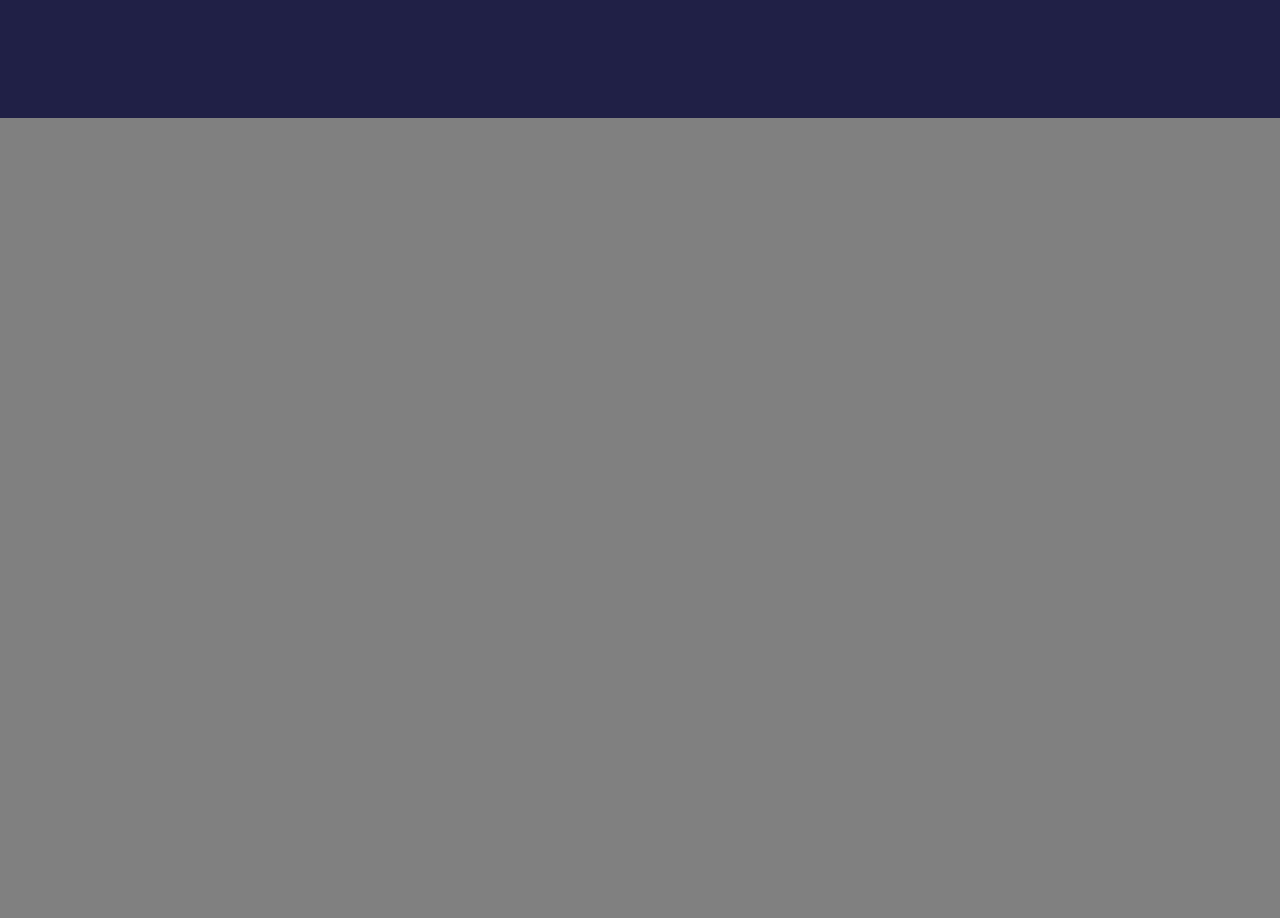
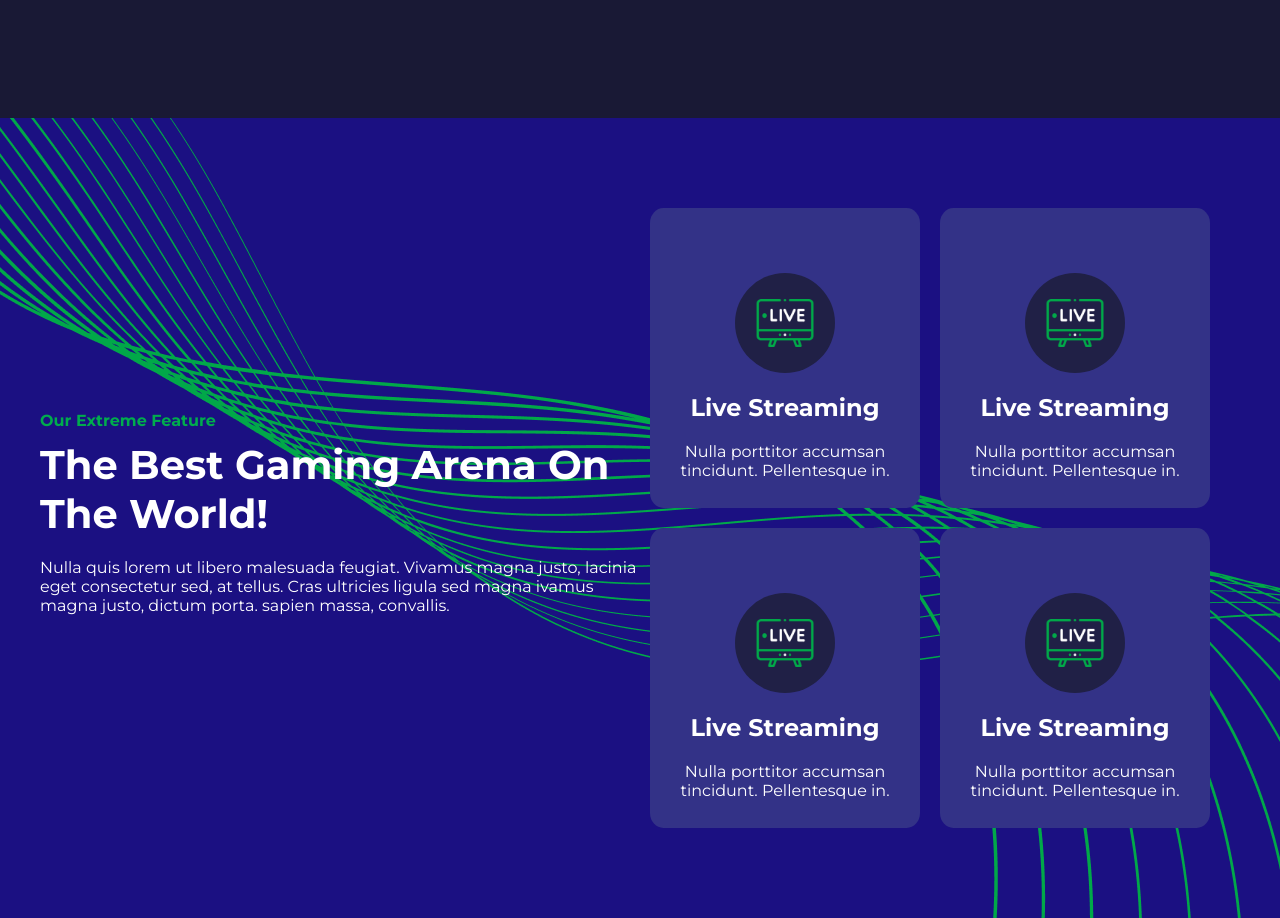
Before and after one commit to Cayandres/proj-html-vuejs, a Vue app: page / in a window 1280 px wide. Shown: the part 1561-2479 px from the top of the page. Before the commit the page ends 1679 px from the top, so only its background shows below. Built offline with nearby package versions, Linux system fonts and the light colour scheme.

Commit message:
[add]section-feature

```diff
--- a/src/components/Main.vue
+++ b/src/components/Main.vue
@@ -1,11 +1,13 @@
 <script>
 import LogoWrapperMain from './partials/LogoWrapperMain.vue';
 import SectionAbout from './partials/SectionAbout.vue';
+import SectionFeature from './partials/SectionFeature.vue';
  export default {
  name: 'Main' ,
  components:{
     LogoWrapperMain,
-    SectionAbout
+    SectionAbout,
+    SectionFeature
 }
  }
 </script>
@@ -13,6 +15,7 @@ import SectionAbout from './partials/SectionAbout.vue';
 <template>
   <LogoWrapperMain />
   <SectionAbout />
+  <SectionFeature />
 
 
 </template>
--- a/src/components/partials/SectionAbout.vue
+++ b/src/components/partials/SectionAbout.vue
@@ -55,7 +55,7 @@ export default {
 
 .container-all-width{
   min-height: 100vh;
-  background-color: $blueDark;
+  background-color: $blueDarkPlus;
   .container{
     padding: 210px 0 120px 0;
     .row{
--- /dev/null
+++ b/src/components/partials/SectionFeature.vue
@@ -0,0 +1,153 @@
+<script>
+export default {
+  name:'SectionFeature'
+}
+</script>
+
+<template>
+  <div class="container-all-width">
+    <div class="container">
+      <div class="row">
+        <div class="col description">
+          <h4>Our Extreme Feature</h4>
+          <h2 id="title">The Best Gaming Arena On The World! </h2>
+          <p>Nulla quis lorem ut libero malesuada feugiat. Vivamus magna justo, lacinia eget consectetur sed, at tellus. Cras ultricies ligula sed magna ivamus magna justo, dictum porta. sapien massa, convallis. </p>
+        </div>
+        <div class="col cards">
+          <div class="card active-bg">
+            <div class="feature-items">
+              <div class="feature-thumb">
+                <img src="../../assets/feature1.png" alt="f-img">
+              </div>
+              <div class="feature-cntent">
+                <h2 class="title">
+                  Live Streaming
+                </h2>
+                <p>
+                  Nulla porttitor accumsan tincidunt. Pellentesque in.
+                </p>
+              </div>
+            </div>
+
+          </div>
+          <div class="card">
+            <div class="feature-items">
+              <div class="feature-thumb">
+                <img src="../../assets/feature1.png" alt="f-img">
+              </div>
+              <div class="feature-cntent">
+                <h2 class="title">
+                  Live Streaming
+                </h2>
+                <p>
+                  Nulla porttitor accumsan tincidunt. Pellentesque in.
+                </p>
+              </div>
+            </div>
+
+          </div>
+          <div class="card">
+            <div class="feature-items">
+              <div class="feature-thumb">
+                <img src="../../assets/feature1.png" alt="f-img">
+              </div>
+              <div class="feature-cntent">
+                <h2 class="title">
+                  Live Streaming
+                </h2>
+                <p>
+                  Nulla porttitor accumsan tincidunt. Pellentesque in.
+                </p>
+              </div>
+            </div>
+
+          </div>
+          <div class="card ">
+            <div class="feature-items ">
+              <div class="feature-thumb">
+                <img src="../../assets/feature1.png" alt="f-img">
+              </div>
+              <div class="feature-cntent">
+                <h2 class="title">
+                  Live Streaming
+                </h2>
+                <p>
+                  Nulla porttitor accumsan tincidunt. Pellentesque in.
+                </p>
+              </div>
+            </div>
+
+          </div>
+        </div>
+      </div>
+    </div>
+  </div>
+</template>
+
+<style lang="scss" scoped>
+  @use '../../scss/partials/vars.scss' as*;
+  @use '../../scss/main.scss' as*;
+.container-all-width{
+  background-image: url(../../assets/Vector.png);
+  background-color: rgb(16, 4, 130, 0.9);
+  height: 100vh;
+  color: white;
+  .container{
+    height: 100%;
+    .row{
+      display: flex;
+      align-items: center;
+      height: 100%;
+
+      .col {
+        width: 50%;
+        h4{
+          color: $green;
+          padding: 10px 0;
+        }
+         #title{
+          font-size: 2.5rem;
+         }
+        p{
+          margin: 20px 0;
+        }
+
+      }
+      .cards{
+        display: flex;
+        flex-wrap: wrap;
+        .card{
+          background-color: $blue;
+          margin: 10px;
+          width: 45%;
+          height: 300px;
+          border-radius: 5%;
+          &:hover{
+            background-color: $greenLight;
+          }
+          .feature-items{
+            margin: 65px 0;
+            text-align: center;
+            .feature-thumb{
+              width: 100px;
+              height: 100px;
+              border-radius: 50%;
+              line-height: 150px;
+              text-align: center;
+              margin: 0 auto 20px;
+              background: #202046;
+              transition: all 0.3s;
+              img{
+                width: 60px;
+                object-fit: contain;
+              }
+            }
+          }
+        }
+      }
+
+    }
+  }
+}
+
+</style>
--- a/src/scss/main.scss
+++ b/src/scss/main.scss
@@ -1,3 +1,4 @@
+@use './partials/vars.scss' as*;
 @import '@fontsource/montserrat/index.css';
 @import '@fontsource/montserrat/700.css';
 
```
